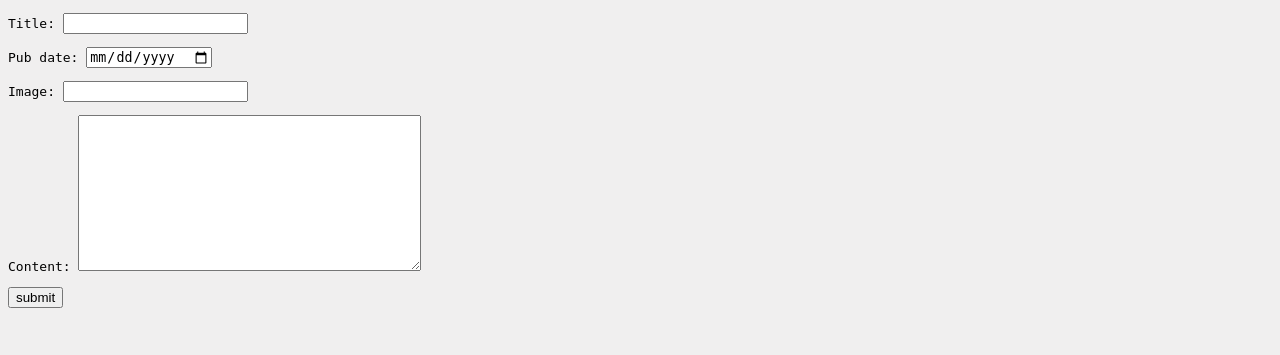
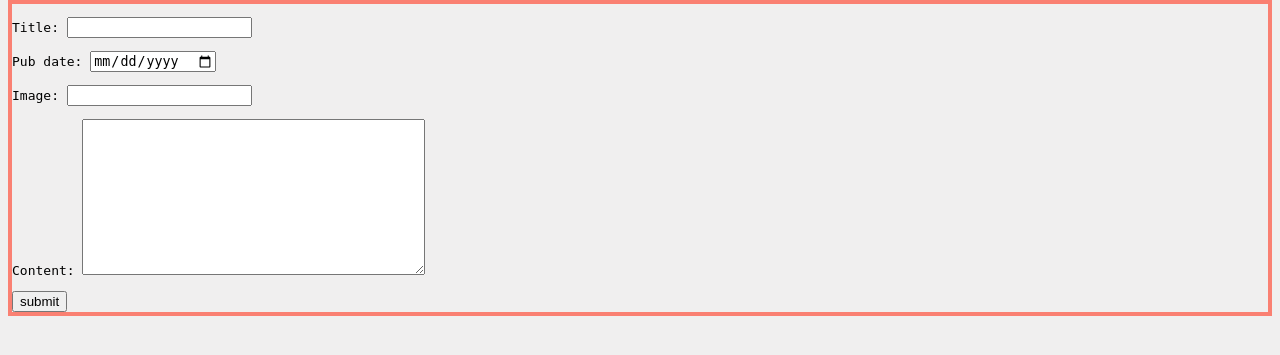
Before and after one commit to blakerach1/she_codes_news, a Django app: page /news/add-story/ in a window 1280 px wide. Shown: the part 87-442 px from the top of the page. Run offline with Django 4.2, Linux system fonts and the light colour scheme; parts of the project's set-up code (start-up, migrations or seed data) failed here and were passed over; some web fonts are replaced.

Commit message:
initial start on styling the form

```diff
--- a/she_codes_news/news/forms.py
+++ b/she_codes_news/news/forms.py
@@ -13,6 +13,5 @@ class StoryForm(ModelForm):
                     'class':'form-control',
                     'placeholder':'Select a date',
                     'type':'date'
-                }
-            ),
+                }),
         }
--- a/she_codes_news/static/styles.css
+++ b/she_codes_news/static/styles.css
@@ -52,3 +52,7 @@ a {
 a, p {
     font-family: monospace;
 }
+
+form {
+    border: 4px solid salmon;
+}
```
Also changed, not shown: she_codes_news/news/static/news/styles.css (line endings or trailing spaces).
